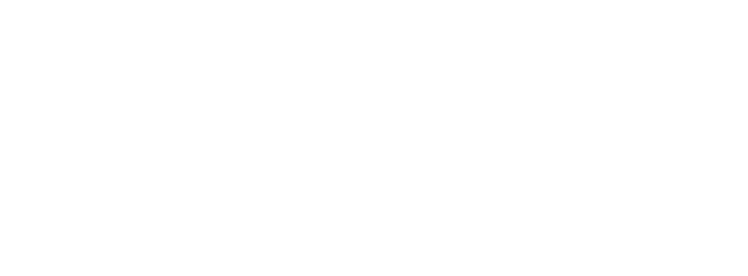
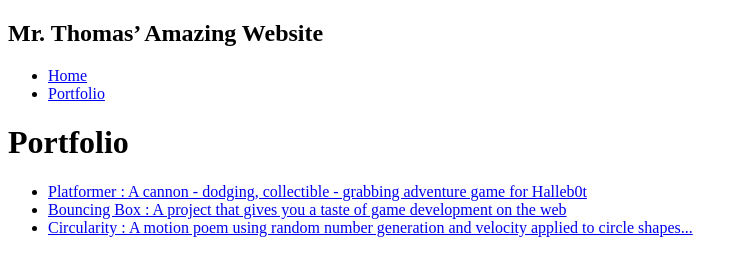
Before and after one commit to KholeLane/KholeLane.github.io, a plain HTML site: page portfolio.html in a window 1280 px wide. Shown: the whole page, without its empty margins (0-748 px from the left). Drawn offline with Linux system fonts and the light colour scheme.

Commit message:
submit project

```diff
--- a/portfolio.html
+++ b/portfolio.html
@@ -0,0 +1,44 @@
+<!DOCTYPE HTML>
+<html>
+    <head>
+        <title>McDonogh 35 Computer Science</title>
+        <link rel="stylesheet" href="style.css"
+    </head>
+
+
+    <body>
+      <div id="all-contents">
+        <nav>
+            <h1>Mr. Thomas’ Amazing Website</h1>
+            <ul id="nav-ul">
+               <li class="nav-li">
+               <a class="nav-a" href="index.html">Home</a>
+             </li>
+             <li class="nav-li">
+               <a class="nav-a" href="portfolio.html">Portfolio</a>
+             </li>
+         </ul>
+     </nav>
+
+
+     <main>
+        <div class = "content">
+            <h1> Portfolio</h1>
+            <ul id = "portfolio">
+                <li><a href="fsd-projects/platformer/">Platformer : A cannon - dodging, collectible - grabbing adventure game for Halleb0t</a></li>
+    <li><a href="fsd-projects/bouncing-box/">Bouncing Box : A project that gives you a taste of game development on the web </a></li>
+    <li><a href="fsd-projects/circularity/">Circularity : A motion poem using random number generation and velocity applied to circle shapes...</a></li>
+
+
+            </ul>
+
+
+
+
+        </div>
+     </main>
+
+
+      </div>
+    </body>
+</html>
```
Also changed, not shown: fsd-projects/bouncing-box/index.html (+4 -4 lines).
